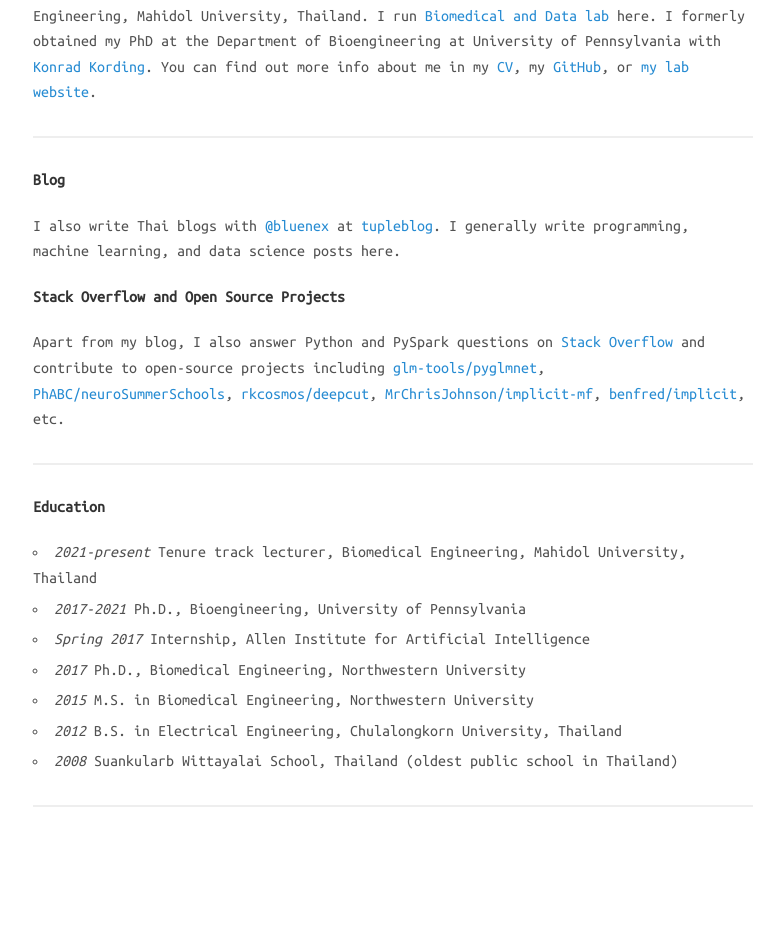
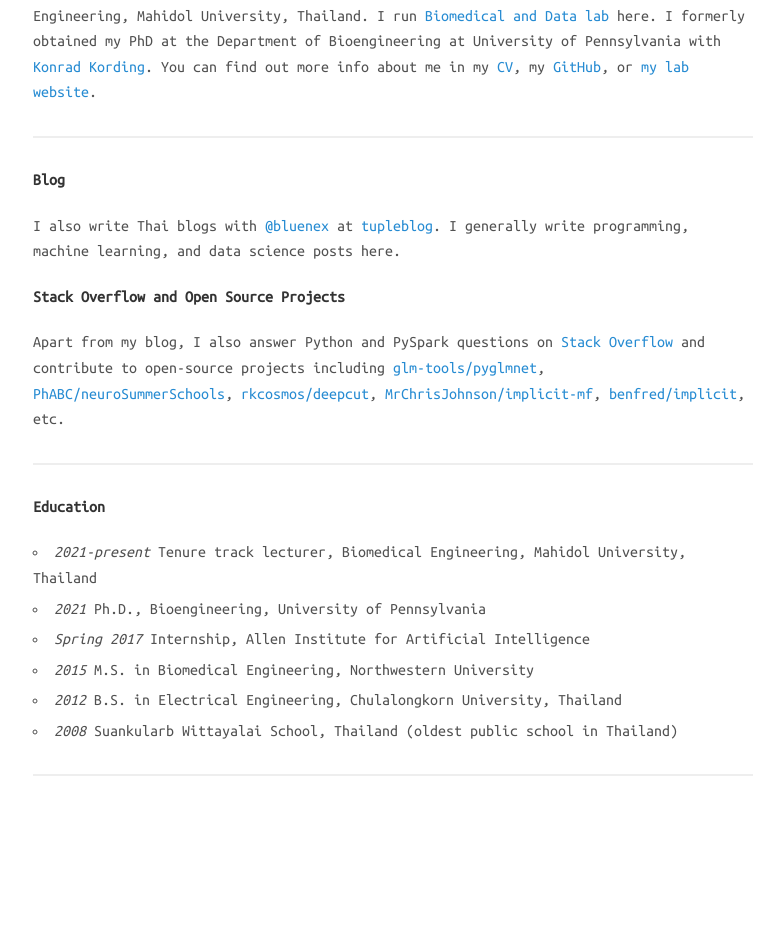
Before and after one commit to titipata/titipata.github.io, a Jekyll site: the page built from about.md, in a window 1280 px wide. Shown: the part 439-1376 px from the top of the page, without its empty margins (247-1031 px from the left). Built offline with Jekyll 4.4.1, drawn with Linux system fonts in a browser that asks for light colours; nearby versions of some CDN libraries; after the commit the page ends 1345 px from its top, so only the background shows below that.

Commit message:
Update education year

```diff
--- a/about.md
+++ b/about.md
@@ -35,9 +35,8 @@
 
 <ul>
   <li><i>2021-present</i> Tenure track lecturer, Biomedical Engineering, Mahidol University, Thailand</li>
-  <li><i>2017-2021</i> Ph.D., Bioengineering, University of Pennsylvania</li>
+  <li><i>2021</i> Ph.D., Bioengineering, University of Pennsylvania</li>
   <li><i>Spring 2017</i> Internship, Allen Institute for Artificial Intelligence</li>
-  <li><i>2017</i> Ph.D., Biomedical Engineering, Northwestern University</li>
   <li><i>2015</i> M.S. in Biomedical Engineering, Northwestern University</li>
   <li><i>2012</i> B.S. in Electrical Engineering, Chulalongkorn University, Thailand</li>
   <li><i>2008</i> Suankularb Wittayalai School, Thailand (oldest public school in Thailand) </li>
```
